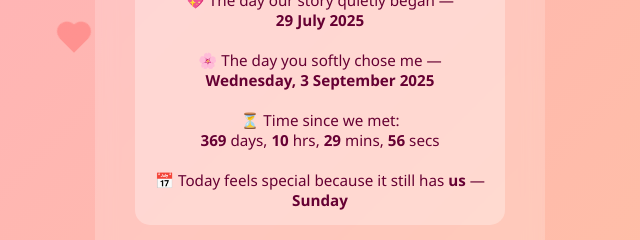
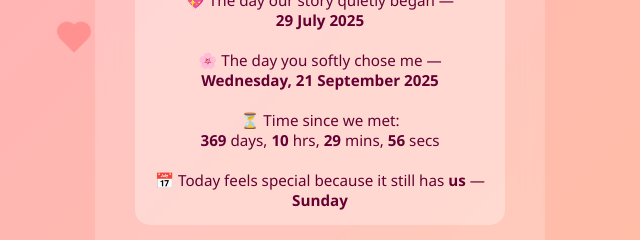
Before and after one commit to vikasS1708/Rashmin-, a plain HTML site: page index.html in a window 1280 px wide. Shown: the part 290-530 px from the top of the page, 320-960 px from the left. Drawn offline with Linux system fonts and the light colour scheme.

Commit message:
Update index.html

```diff
--- a/index.html
+++ b/index.html
@@ -24,7 +24,7 @@
         💖 The day our story quietly began — <br><b>29 July 2025</b><br><br>
 
         🌸 The day you softly chose me — <br>
-        <b>Wednesday, 3 September 2025</b><br><br>
+        <b>Wednesday, 21 September 2025</b><br><br>
 
         ⏳ Time since we met:<br>
 
```
